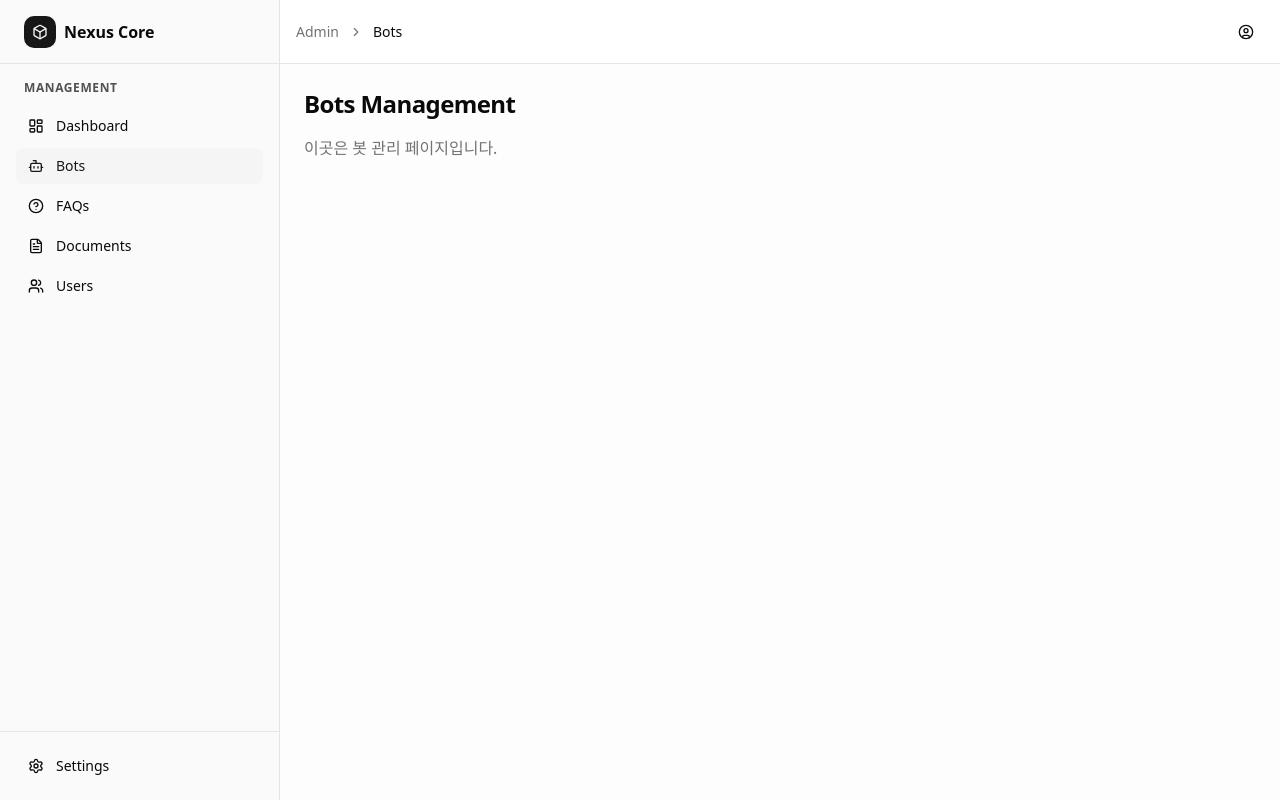
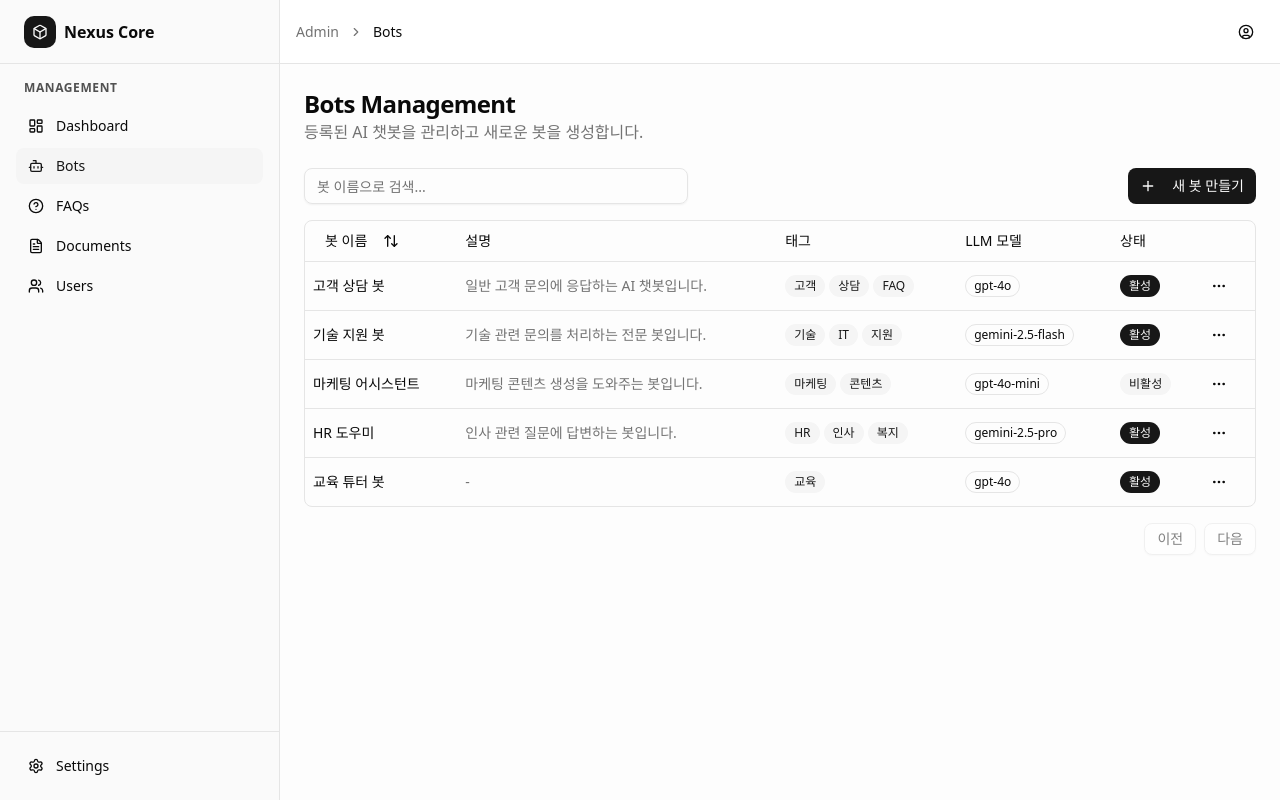
Before and after one commit to woosung-dev/nexus-core, a Next.js app in the folder frontend-admin/: page /bots in a window 1280 px wide. Built offline with nearby package versions, Linux system fonts and the light colour scheme.

Commit message:
feat(admin): add bots management pages and connect mock data

```diff
--- /dev/null
+++ b/frontend-admin/src/app/(admin)/bots/new/page.tsx
@@ -0,0 +1,15 @@
+import { BotForm } from "@/features/bots/components/bot-form"
+
+export default function NewBotPage() {
+  return (
+    <div className="flex flex-col gap-6">
+      <div>
+        <h1 className="text-2xl font-bold tracking-tight">새 봇 만들기</h1>
+        <p className="text-muted-foreground">
+          새로운 AI 챗봇을 생성하고 시스템 프롬프트를 설정합니다.
+        </p>
+      </div>
+      <BotForm />
+    </div>
+  )
+}
--- a/frontend-admin/src/app/(admin)/bots/page.tsx
+++ b/frontend-admin/src/app/(admin)/bots/page.tsx
@@ -1,8 +1,79 @@
+import type { Bot } from "@/features/bots/schemas"
+import { columns } from "@/features/bots/components/columns"
+import { BotsDataTable } from "@/features/bots/components/bots-data-table"
+
+// --- Mock 데이터 (추후 API fetch로 교체) ---
+const mockBots: Bot[] = [
+  {
+    id: "bot-001",
+    name: "고객 상담 봇",
+    description: "일반 고객 문의에 응답하는 AI 챗봇입니다.",
+    tags: ["고객", "상담", "FAQ"],
+    is_active: true,
+    system_prompt: "당신은 친절한 고객 상담 전문가입니다.",
+    llm_model: "gpt-4o",
+    created_at: "2025-01-15T09:00:00Z",
+    updated_at: "2025-02-01T10:30:00Z",
+  },
+  {
+    id: "bot-002",
+    name: "기술 지원 봇",
+    description: "기술 관련 문의를 처리하는 전문 봇입니다.",
+    tags: ["기술", "IT", "지원"],
+    is_active: true,
+    system_prompt: "당신은 IT 기술 지원 전문가입니다.",
+    llm_model: "gemini-2.5-flash",
+    created_at: "2025-01-20T14:00:00Z",
+    updated_at: "2025-02-10T08:00:00Z",
+  },
+  {
+    id: "bot-003",
+    name: "마케팅 어시스턴트",
+    description: "마케팅 콘텐츠 생성을 도와주는 봇입니다.",
+    tags: ["마케팅", "콘텐츠"],
+    is_active: false,
+    system_prompt: "당신은 창의적인 마케팅 전문가입니다.",
+    llm_model: "gpt-4o-mini",
+    created_at: "2025-02-01T11:00:00Z",
+    updated_at: "2025-02-15T16:00:00Z",
+  },
+  {
+    id: "bot-004",
+    name: "HR 도우미",
+    description: "인사 관련 질문에 답변하는 봇입니다.",
+    tags: ["HR", "인사", "복지"],
+    is_active: true,
+    system_prompt: "당신은 HR 전문가입니다.",
+    llm_model: "gemini-2.5-pro",
+    created_at: "2025-02-05T10:00:00Z",
+    updated_at: "2025-02-20T09:00:00Z",
+  },
+  {
+    id: "bot-005",
+    name: "교육 튜터 봇",
+    description: null,
+    tags: ["교육"],
+    is_active: true,
+    system_prompt: "당신은 친절한 교육 튜터입니다.",
+    llm_model: "gpt-4o",
+    created_at: "2025-02-10T13:00:00Z",
+    updated_at: "2025-02-25T11:00:00Z",
+  },
+]
+
 export default function BotsPage() {
+  // TODO: 추후 React Query useQuery로 API fetch 교체
+  const bots = mockBots
+
   return (
-    <div className="flex flex-col gap-4">
-      <h1 className="text-2xl font-bold tracking-tight">Bots Management</h1>
-      <p className="text-muted-foreground">이곳은 봇 관리 페이지입니다.</p>
+    <div className="flex flex-col gap-6">
+      <div>
+        <h1 className="text-2xl font-bold tracking-tight">Bots Management</h1>
+        <p className="text-muted-foreground">
+          등록된 AI 챗봇을 관리하고 새로운 봇을 생성합니다.
+        </p>
+      </div>
+      <BotsDataTable columns={columns} data={bots} />
     </div>
   )
 }
```
